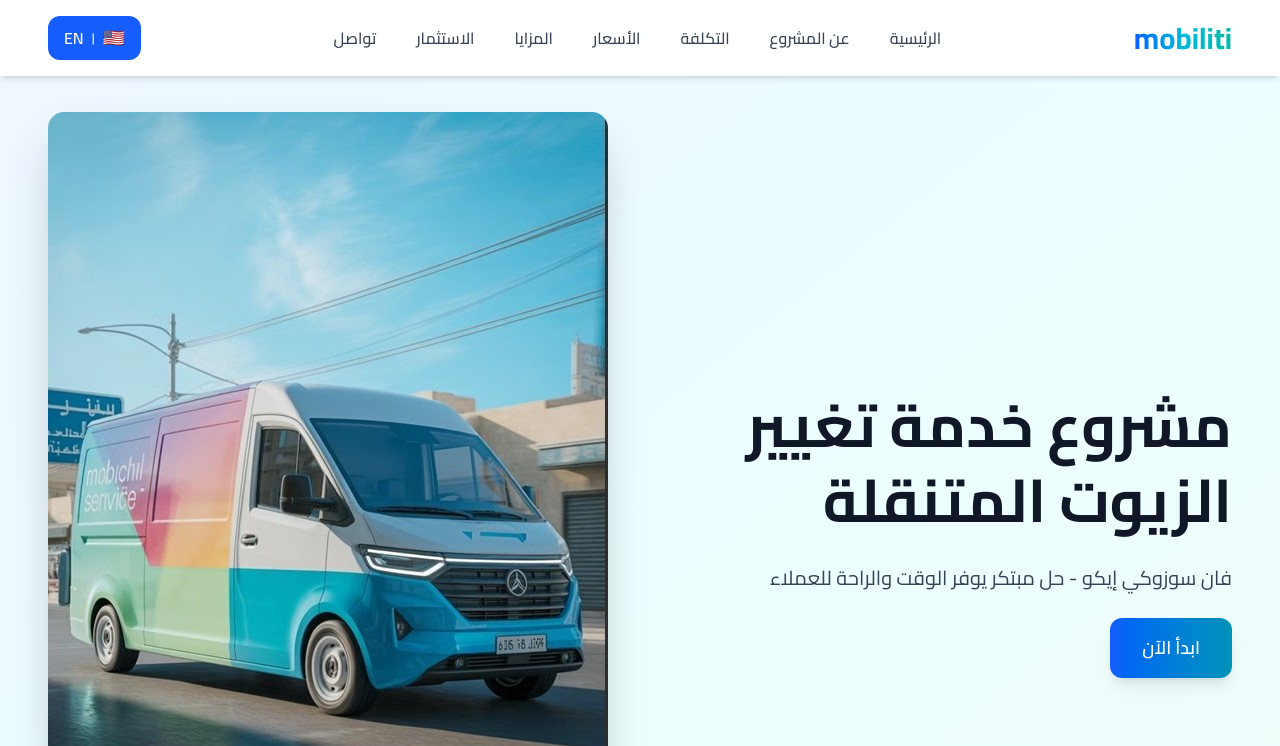
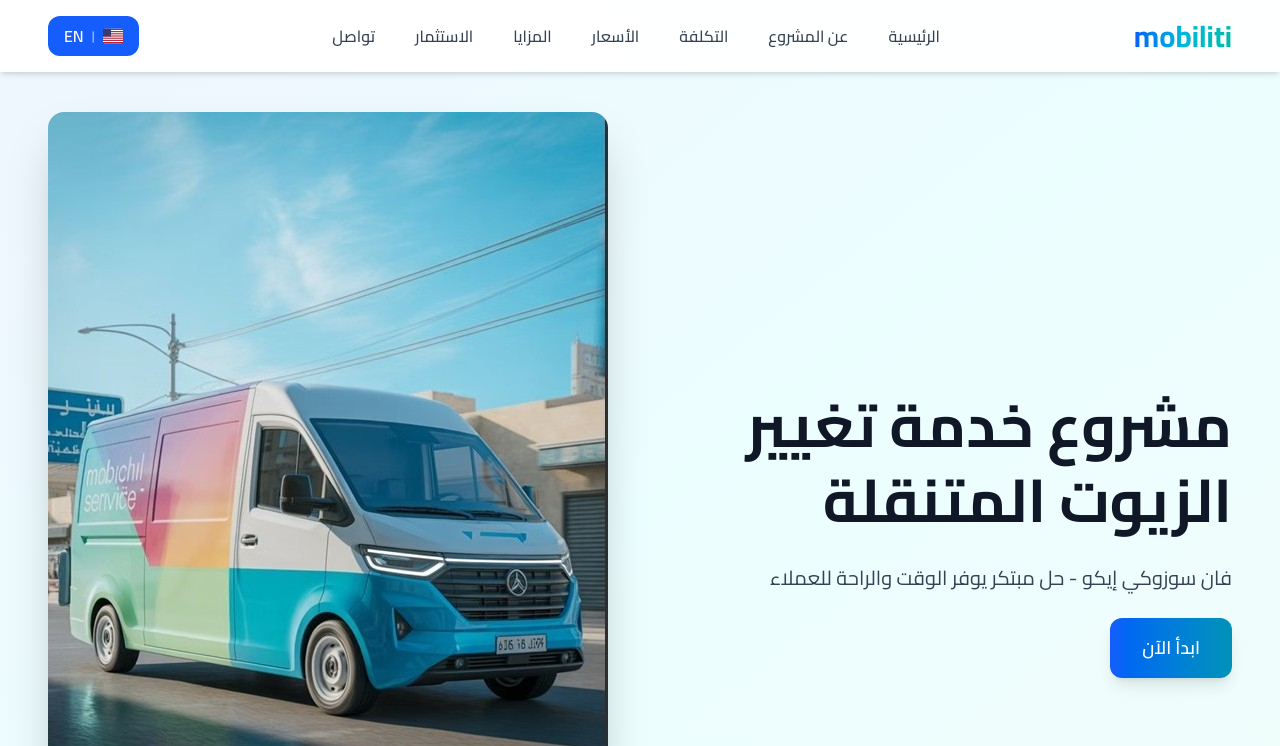
Before and after one commit to hanihashmi786/mobility-portfolio, a Next.js app: page / in a window 1280 px wide. Shown: the top 746 px of the page. Built offline with nearby package versions, Linux system fonts and the light colour scheme.

Commit message:
Add flag SVG components for language toggle in Header

```diff
--- a/src/components/layout/Header/Header.tsx
+++ b/src/components/layout/Header/Header.tsx
@@ -3,6 +3,30 @@
 import type React from "react"
 import { useLanguage } from "../../../context/LanguageContext"
 import { translations } from "../../../utils/translations"
+
+const USFlag = () => (
+  <svg className="w-5 h-4" viewBox="0 0 28 20" fill="none" xmlns="http://www.w3.org/2000/svg">
+    <rect width="28" height="20" rx="2" fill="white" />
+    <rect width="28" height="1.54" fill="#B22234" />
+    <rect y="3.08" width="28" height="1.54" fill="#B22234" />
+    <rect y="6.15" width="28" height="1.54" fill="#B22234" />
+    <rect y="9.23" width="28" height="1.54" fill="#B22234" />
+    <rect y="12.31" width="28" height="1.54" fill="#B22234" />
+    <rect y="15.38" width="28" height="1.54" fill="#B22234" />
+    <rect y="18.46" width="28" height="1.54" fill="#B22234" />
+    <rect width="11.2" height="10.77" fill="#3C3B6E" />
+  </svg>
+)
+
+const SaudiFlag = () => (
+  <svg className="w-5 h-4" viewBox="0 0 28 20" fill="none" xmlns="http://www.w3.org/2000/svg">
+    <rect width="28" height="20" rx="2" fill="#165B33" />
+    <path d="M8 10h12M14 7v6" stroke="white" strokeWidth="1.5" strokeLinecap="round" />
+    <text x="14" y="13" fontSize="6" fill="white" textAnchor="middle" fontFamily="Arial">
+      لا إله إلا الله
+    </text>
+  </svg>
+)
 
 export const Header: React.FC = () => {
   const { language, toggleLanguage } = useLanguage()
@@ -59,14 +83,14 @@ export const Header: React.FC = () => {
           <span className="flex items-center gap-2">
             {language === "ar" ? (
               <>
-                <span className="text-lg">🇺🇸</span>
-                <span className="text-xs">|</span>
+                <USFlag />
+                <span className="text-xs opacity-70">|</span>
                 <span>EN</span>
               </>
             ) : (
               <>
-                <span className="text-lg">🇸🇦</span>
-                <span className="text-xs">|</span>
+                <SaudiFlag />
+                <span className="text-xs opacity-70">|</span>
                 <span>AR</span>
               </>
             )}
```
